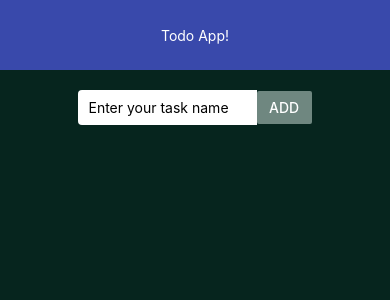
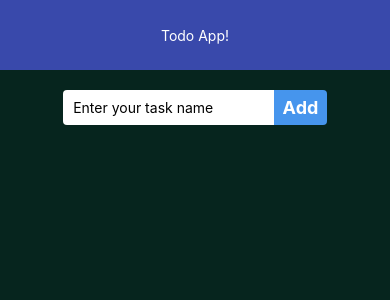
Before and after one commit to DenysAptikieiev/React_Native, a React Native app: screen / in a window 390 px wide. Shown: the top 300 px of the page. Built offline with nearby package versions, Linux system fonts and the light colour scheme.

Commit message:
has been fixed styles button and todo item

```diff
--- a/src/AppTodo.js
+++ b/src/AppTodo.js
@@ -1,17 +1,24 @@
-import React, {useState} from 'react';
-import {View, StyleSheet, TextInput, Button, Alert} from 'react-native';
+import React, { useState } from "react";
+import {
+  View,
+  StyleSheet,
+  TextInput,
+  Text,
+  Alert,
+  Pressable,
+} from "react-native";
 
-export const AppTodo = ({onSubmit}) => {
-  const [value, setValue] = useState('');
+export const AppTodo = ({ onSubmit }) => {
+  const [value, setValue] = useState("");
 
   const pressHandler = () => {
     if (value) {
-      onSubmit(value)
-      setValue('');
+      onSubmit(value);
+      setValue("");
     } else {
-      Alert.alert('Input must not be empty')
+      Alert.alert("Input must not be empty");
     }
-  }
+  };
 
   return (
     <View style={styles.AppTodoBlock}>
@@ -19,41 +26,50 @@
         onChangeText={setValue}
         value={value}
         style={styles.textInput}
-        placeholder='Enter your task name'
+        placeholder="Enter your task name"
         autoCorrect={false}
-        autoCapital='none'
+        autoCapital="none"
       />
-      <View style={styles.btnWrapper}>
-        <Button
-          onPress={pressHandler}
-          title='Add'
-          color='#6F8780'
-        />
-      </View>
+      <Pressable
+        style={styles.button}
+        onPress={pressHandler}
+        >
+        <Text style={styles.textBtn}>Add</Text>
+      </Pressable>
     </View>
-  )
-}
+  );
+};
 
 const styles = StyleSheet.create({
   AppTodoBlock: {
     marginTop: 20,
     marginBottom: 10,
-    flexDirection: 'row',
-    justifyContent: 'center',
-    alignItems: 'center'
+    flexDirection: "row",
+    justifyContent: "center",
+    alignItems: "center",
+    paddingHorizontal: 20,
   },
   textInput: {
-    width: "65%",
+    width: "80%",
     height: 35,
     backgroundColor: "#FFF",
     paddingLeft: 10,
     borderTopLeftRadius: 4,
     borderBottomLeftRadius: 4,
   },
-  btnWrapper: {
+  button: {
+    justifyContent:  'center',
+    alignItems: 'center',
     borderTopRightRadius: 4,
     borderBottomRightRadius: 4,
-    width: '20%',
-    color: '#000'
-  }
-})
+    width: "20%",
+    height: 35,
+    color: "#000",
+    backgroundColor: "#4695ed",
+  },
+  textBtn: {
+    fontWeight: 'bold',
+    color: '#FFFFFF',
+    fontSize: 18,
+  },
+});
--- a/src/Todo.js
+++ b/src/Todo.js
@@ -16,7 +16,7 @@
 
 const styles = StyleSheet.create({
   todo: {
-    width: 333,
+    width: 350,
     height: 50,
     flexDirection: 'row',
     justifyContent: 'flex-start',
@@ -25,5 +25,6 @@
     backgroundColor: '#fff',
     marginTop: 5,
     marginBottom: 5,
+    borderRadius: 4,
   },
 })
```
